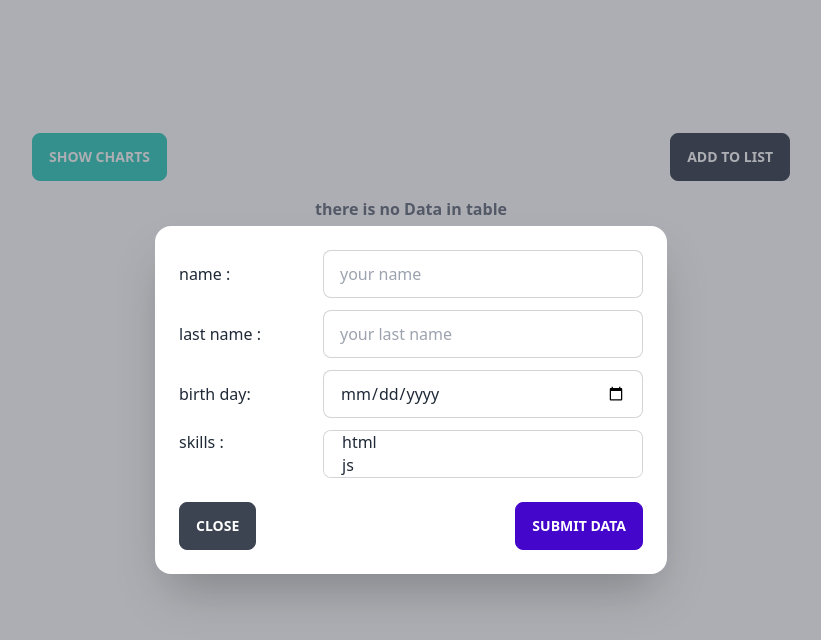
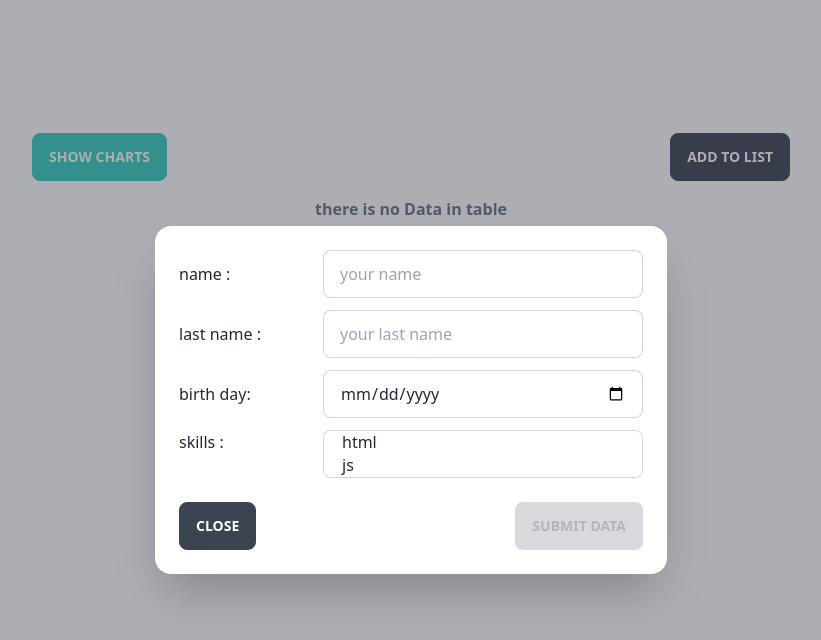
Before and after one commit to bardiariahi/arianalab-interview, a React (Vite) app: page / in a window 1280 px wide. Both pictures are taken after a click on the label "ADD TO LIST". Shown: the top 640 px of the page, without its empty margins (229-1050 px from the left). Built offline with nearby package versions, Linux system fonts and the light colour scheme.

Commit message:
Add: modal button allow when all inputs fill

```diff
--- a/src/component/home/modalButton.jsx
+++ b/src/component/home/modalButton.jsx
@@ -1,4 +1,4 @@
-import React, { useState } from "react";
+import React, { useEffect, useState } from "react";
 import { useDispatch } from "react-redux";
 import { onSubmitData } from "../../store/slices/mainDataSlice";
 
@@ -10,6 +10,13 @@ function ModalButton() {
     const [skills, setSkills] = useState([]);
     const [bd, setBd] = useState("");
     const [age, setAge] = useState();
+    const [btnIsAllow,setBtnIsAllow] = useState(false)
+
+    useEffect( ()=>{
+        if (name !== "" && lastName !== "" && bd !== "" && skills.length !== 0) {
+            setBtnIsAllow(true)
+        }
+    },[name,lastName,skills,bd])
 
     const clearHooks = () => {
         setName("")
@@ -17,6 +24,7 @@ function ModalButton() {
         setSkills([])
         setBd("")
         setAge(null)
+        setBtnIsAllow(false)
     }
 
     const handleName = (e) => {
@@ -106,13 +114,21 @@ function ModalButton() {
                             <label htmlFor="my-modal" className="btn">
                                 Close
                             </label>
-                            <label
+                            {
+                                !btnIsAllow ? <button
+                                className="btn btn-active btn-primary"
+                                disabled="disabled"
+                            >
+                                submit data
+                            </button>  : <label
                                 htmlFor="my-modal"
                                 onClick={handleSubmitData}
                                 className="btn btn-active btn-primary"
                             >
                                 submit data
                             </label>
+                            }
+
                         </div>
                     </div>
                 </div>
```
